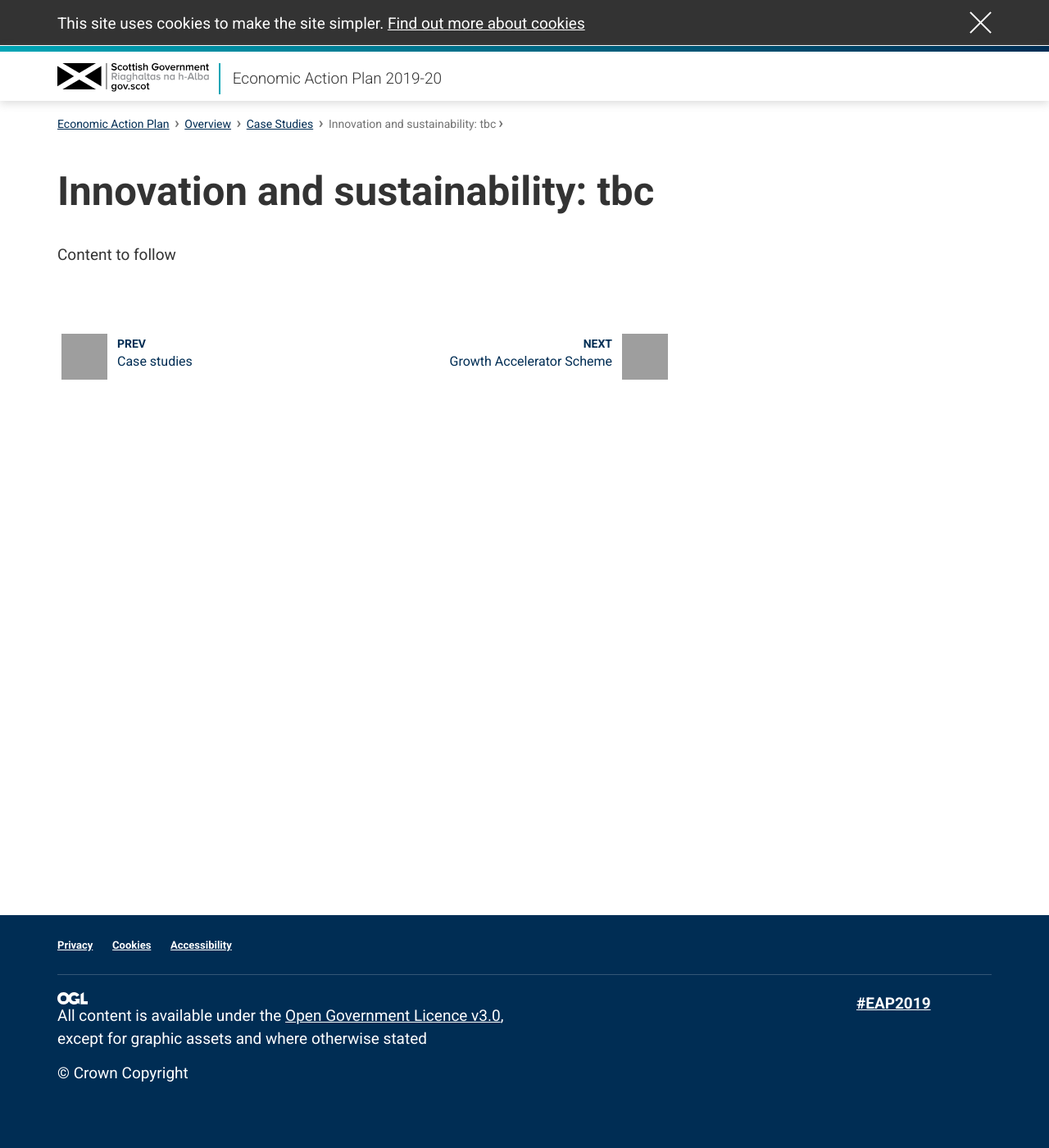
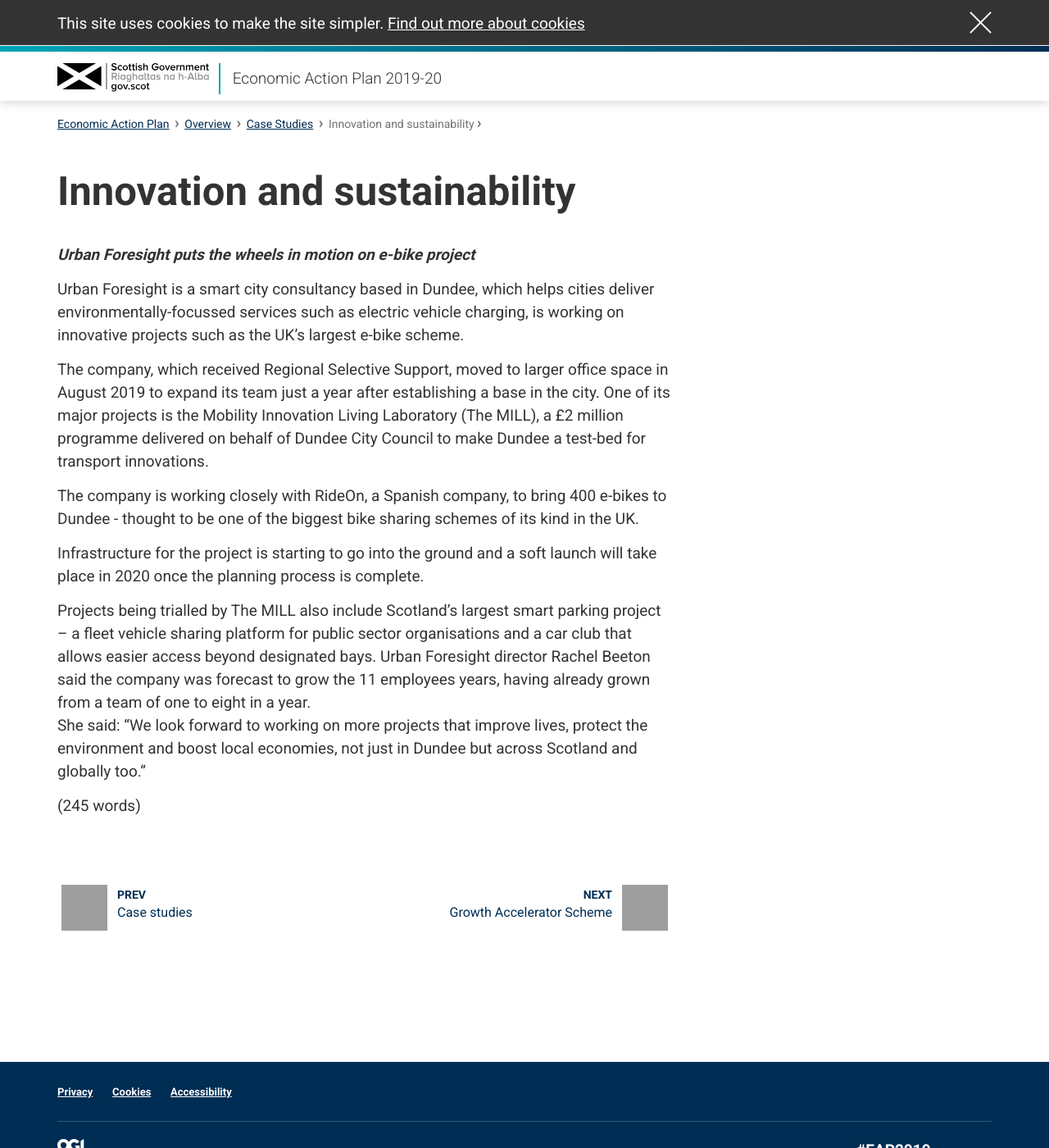
Before and after one commit to scottishgovernment/economicactionplan.mygov.scot, a Jekyll site: the page built from pages/overview/case-studies/8-innovation-sustainability.md, in a window 1280 px wide and 1400 px high. Shown: the whole window at 82% size. Built offline with Jekyll 4.4.1, drawn with Linux system fonts in a browser that asks for light colours; grey boxes are pictures that could not be loaded.

Commit message:
eap updates case studies

```diff
--- a/pages/overview/case-studies/8-innovation-sustainability.md
+++ b/pages/overview/case-studies/8-innovation-sustainability.md
@@ -1,8 +1,8 @@
 ---
 layout: default
-title:  "Innovation and sustainability: tbc"
+title:  "Innovation and sustainability"
 category: case-studies
-summary: "Description TBC"
+summary: "Urban Foresight puts the wheels in motion on e-bike project"
 index: 8
 parent: case-studies
 permalink: /overview/case-studies/innovation-sustainability/
@@ -10,4 +10,19 @@
 next: {title: "Growth Accelerator Scheme", url: "/overview/case-studies/growth-accelerator-scheme/"}
 ---
 
-Content to follow
+***Urban Foresight puts the wheels in motion on e-bike project***
+
+Urban Foresight is a smart city consultancy based in Dundee, which helps cities deliver environmentally-focussed services such as electric vehicle charging, is working on innovative projects such as the UK’s largest e-bike scheme.
+
+The company, which received Regional Selective Support, moved to larger office space in August 2019 to expand its team just a year after establishing a base in the city.
+One of its major projects is the Mobility Innovation Living Laboratory (The MILL), a £2 million programme delivered on behalf of Dundee City Council to make Dundee a test-bed for transport innovations.
+
+The company is working closely with RideOn, a Spanish company, to bring 400 e-bikes to Dundee - thought to be one of the biggest bike sharing schemes of its kind in the UK.
+
+Infrastructure for the project is starting to go into the ground and a soft launch will take place in 2020 once the planning process is complete.
+
+Projects being trialled by The MILL also include Scotland’s largest smart parking project – a fleet vehicle sharing platform for public sector organisations and a car club that allows easier access beyond designated bays.
+Urban Foresight director Rachel Beeton said the company was forecast to grow the 11 employees years, having already grown from a team of one to eight in a year.
+She said: “We look forward to working on more projects that improve lives, protect the environment and boost local economies, not just in Dundee but across Scotland and globally too.”
+
+(245 words)
```
Also changed, not shown: pages/overview/case-studies.md (+7 -7 lines), pages/overview/case-studies/12-business-resilence-support-brexit.md (added, +25 -0 lines), pages/overview/case-studies/2-high-growth-spin-out.md (added, +25 -0 lines), pages/overview/case-studies/3-rural-r-d-support.md (added, +27 -0 lines), pages/overview/case-studies/4-skills-development.md (added, +28 -0 lines), pages/overview/case-studies/5-growth-accelerator-scheme.md (+1 -1 lines), pages/overview/case-studies/7-city-region-growth-deals.md (added, +23 -0 lines), pages/overview/case-studies/9-inward-investment-place-regeneration.md (added, +23 -0 lines).
